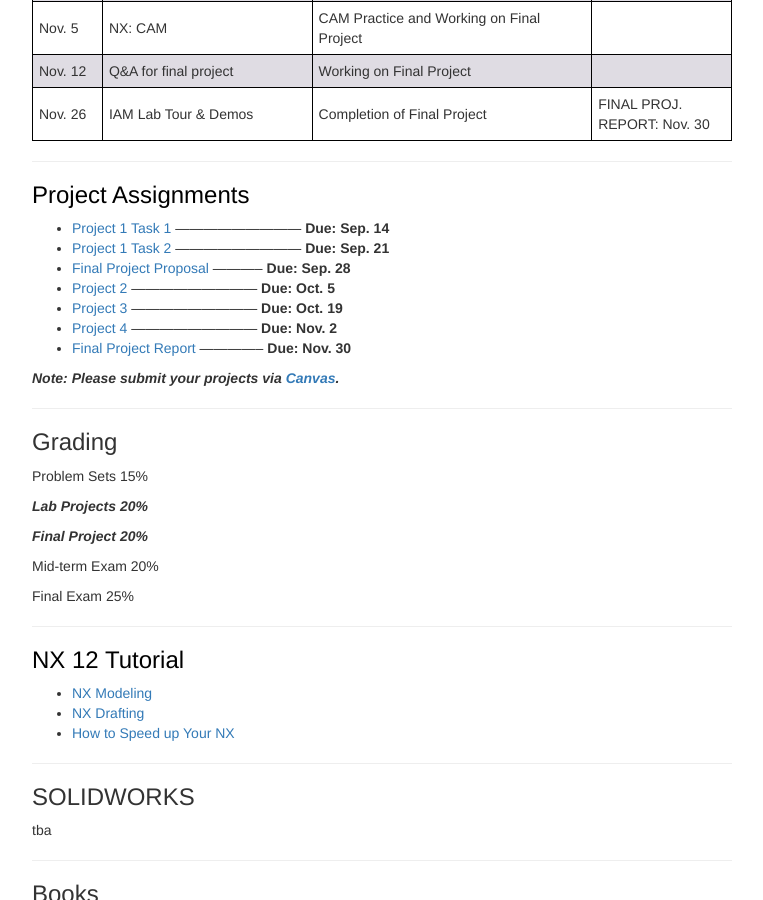
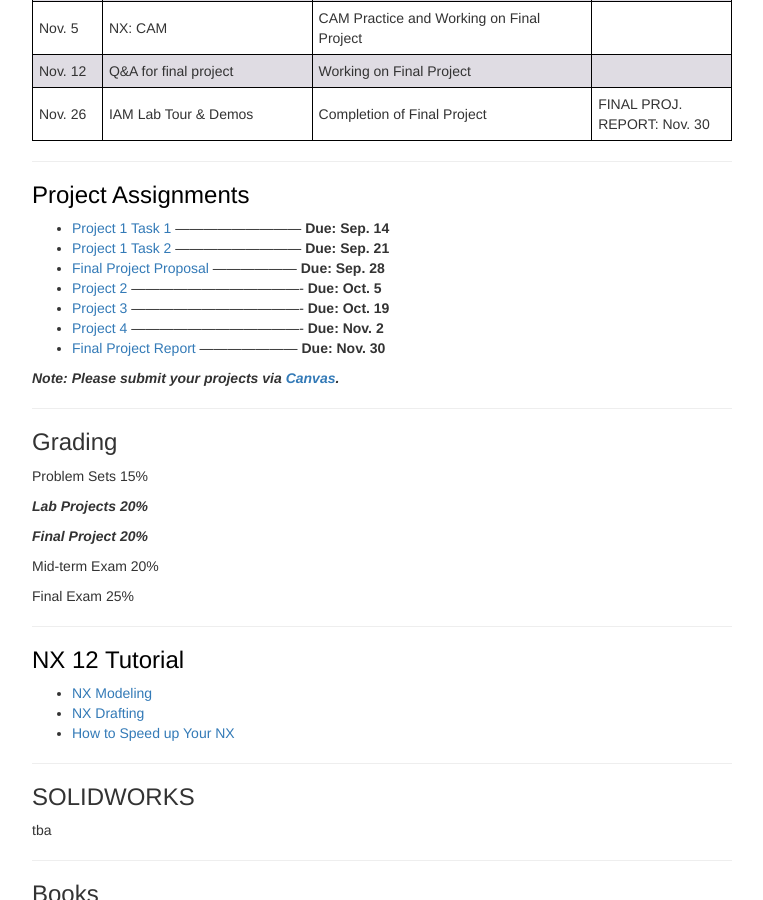
Before and after one commit to me5763/lab-fs19, a Jekyll site: the page built from index.md, in a window 1280 px wide and 900 px high, scrolled down 1274 px. Shown: the whole window, without its empty margins (258-1021 px from the left). Built offline with Jekyll 4.4.1, drawn with Linux system fonts in a browser that asks for light colours; nearby versions of some CDN libraries.

Commit message:
update format

```diff
--- a/index.md
+++ b/index.md
@@ -146,11 +146,11 @@ Office Hours: M & W 3:00PM-4:00PM
 
 - [Project 1 Task 1](pages/project-1.html#task-1) --------------------------- **Due: Sep. 14**
 - [Project 1 Task 2](pages/project-1.html#task-2) --------------------------- **Due: Sep. 21**
-- [Final Project Proposal](#) ----------- **Due: Sep. 28**
-- [Project 2](pages/project-2.html) --------------------------- **Due: Oct. 5**
-- [Project 3](pages/project-3.html) --------------------------- **Due: Oct. 19**
-- [Project 4](pages/project-4.html) --------------------------- **Due: Nov. 2**
-- [Final Project Report](#) -------------- **Due: Nov. 30**
+- [Final Project Proposal](#) ------------------ **Due: Sep. 28**
+- [Project 2](pages/project-2.html) ------------------------------------- **Due: Oct. 5**
+- [Project 3](pages/project-3.html) ------------------------------------- **Due: Oct. 19**
+- [Project 4](pages/project-4.html) ------------------------------------- **Due: Nov. 2**
+- [Final Project Report](#) --------------------- **Due: Nov. 30**
 
 ***Note: Please submit your projects via [Canvas](https://mst.instructure.com/courses/32546/assignments).***
 
```
